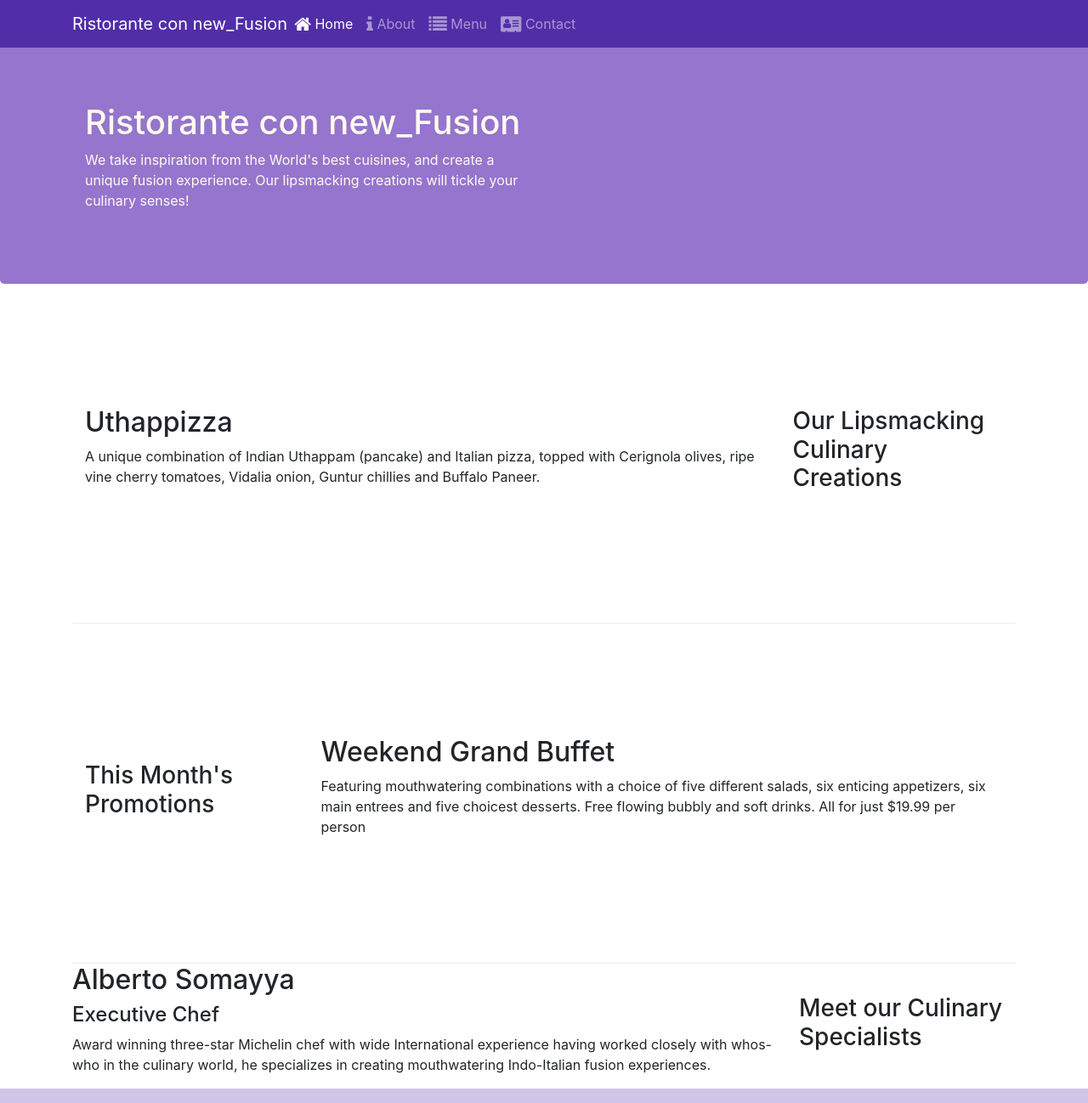
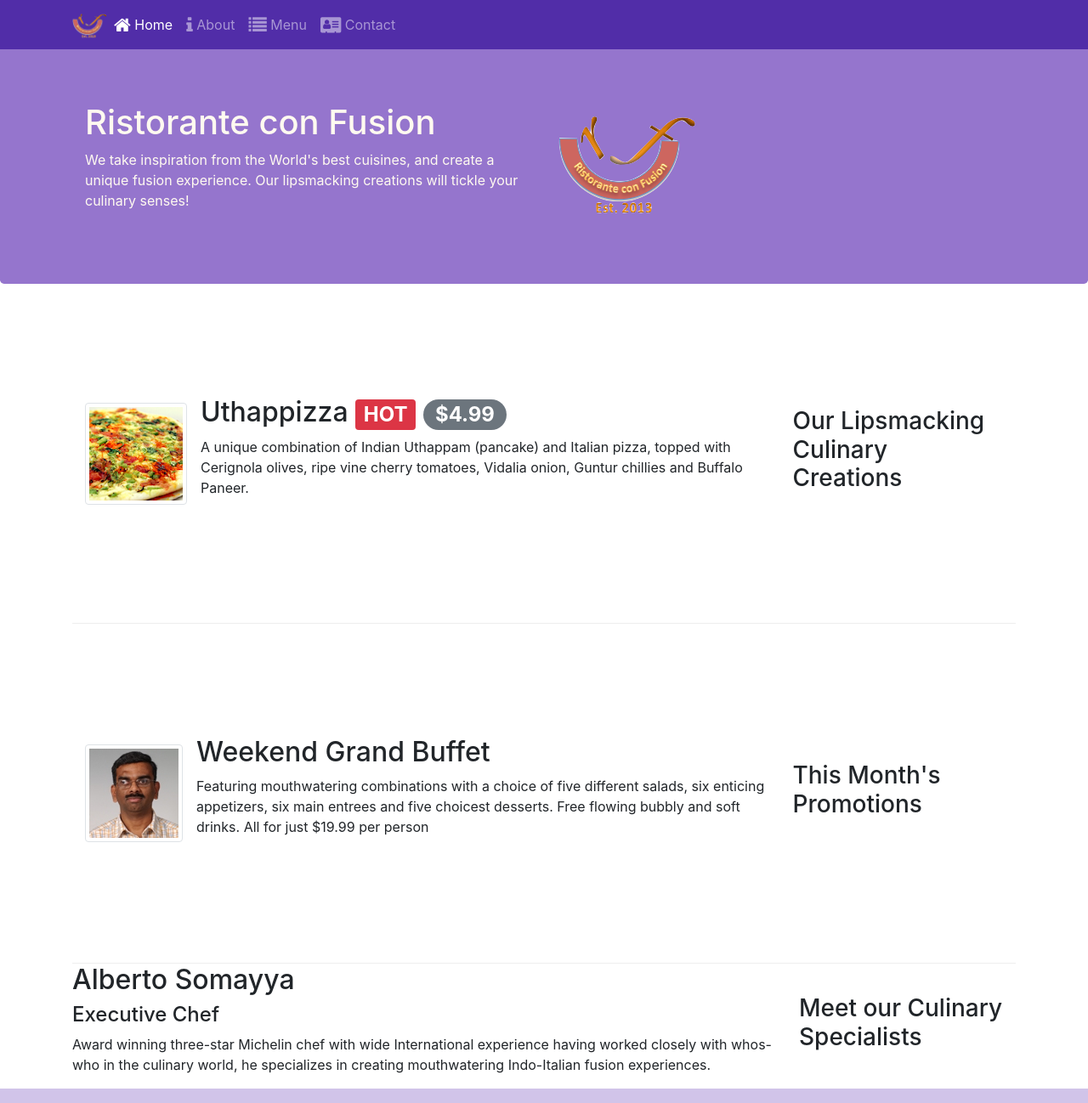
Before and after one commit to Elbash167/New_confusion, a website: page index.html in a window 1280 px wide. Shown: the top 1298 px of the page at 85% size. Drawn offline with nearby package versions, Linux system fonts and the light colour scheme.

Commit message:
alert to users

```diff
--- a/index.html
+++ b/index.html
@@ -21,7 +21,7 @@
         <button class="navbar-toggler" type="button" data-toggle="collapse" data-target="#navbar">
             <span class="navbar-toggler-icon"></span>
         </button>
-        <a class="navbar-brand mr-auto" href="#">Ristorante con new_Fusion</a>
+        <a class="navbar-brand mr-auto" href="#"><img src="./img/logo.png" height="30" width="41"></a>
         <div class="collapse navbar-collapse" id="navbar">
             <ul class="navbar-nav mr-auto">
                 <li class="nav-item active"><a class ="nav-link" href="#"> <span class="fa fa-home fa-lg"></span> Home</a></li>
@@ -36,10 +36,11 @@
         <div class="container">
             <div class="row row-header">
                 <div class="col-12 col-sm-6">
-                    <h1>Ristorante con new_Fusion</h1>
+                    <h1>Ristorante con Fusion</h1>
                     <p>We take inspiration from the World's best cuisines, and create a unique fusion experience. Our lipsmacking creations will tickle your culinary senses!</p>
                 </div>
-                <div class="col-12 col-sm">
+                <div class="col-12 col-sm align-self-center">
+                    <img src="./img/logo.png" class="img-fluid">
                 </div>
             </div>
         </div>
@@ -50,9 +51,17 @@
             <div class="col-12 col-sm-4 order-sm-last col-md-3">
                 <h3>Our Lipsmacking Culinary Creations</h3>
             </div>
+
             <div class="col col-sm order-sm-first col-md">
-                <h2>Uthappizza</h2>
-                <p>A unique combination of Indian Uthappam (pancake) and Italian pizza, topped with Cerignola olives, ripe vine cherry tomatoes, Vidalia onion, Guntur chillies and Buffalo Paneer.</p>
+                <div class="media">
+                    <img src="./img/uthappizza.png" alt="uthappizza" class="d-flex mr-3 img-thumbnail align-self-center">
+                    <div class="media-body">
+                        <h2 class="mt-0">Uthappizza <span class="badge badge-danger">HOT</span> <span class="badge badge-pill badge-secondary">$4.99</span></h2>
+                        <p>A unique combination of Indian Uthappam (pancake) and Italian pizza,
+                            topped with Cerignola olives, ripe vine cherry tomatoes, Vidalia onion,
+                            Guntur chillies and Buffalo Paneer.</p>
+                    </div>
+                </div>
             </div>
         </div>
 
@@ -61,9 +70,16 @@
             <div class="col-12 col-sm-4 col-md-3">
                 <h3>This Month's Promotions</h3>
             </div>
-            <div class="col col-sm col-md">
-                <h2>Weekend Grand Buffet</h2>
-                <p>Featuring mouthwatering combinations with a choice of five different salads, six enticing appetizers, six main entrees and five choicest desserts. Free flowing bubbly and soft drinks. All for just $19.99 per person </p>
+            <div class="col col-sm order-sm-first col-md">
+                <div class="media">
+                    <img src="./img/alberto.png" alt="alberto" class="d-flex mr-3 img-thumbnail align-self-center">
+                    <div class="media-body">
+                        <h2 class="mt-0">Weekend Grand Buffet</h2>
+                        <p>Featuring mouthwatering combinations with a choice of five different salads,
+                            six enticing appetizers, six main entrees and five choicest desserts.
+                            Free flowing bubbly and soft drinks. All for just $19.99 per person </p>
+                    </div>
+                </div>
             </div>
         </div>
 
```
Also changed, not shown: aboutus.html (+3 -2 lines), contactus.html (+3 -2 lines), img/alberto.png (added), img/buffet.png (added), img/logo.png (added), img/uthappizza.png (added), 1 other file.
